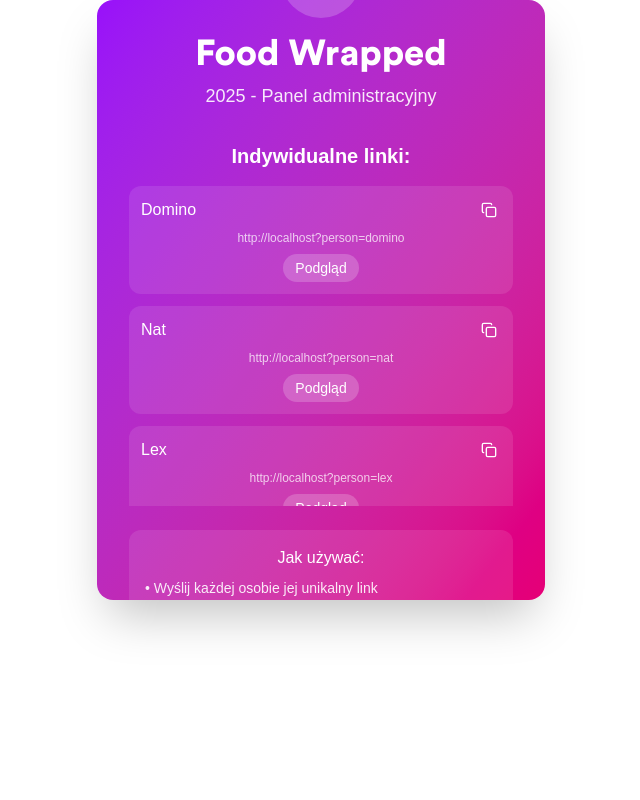
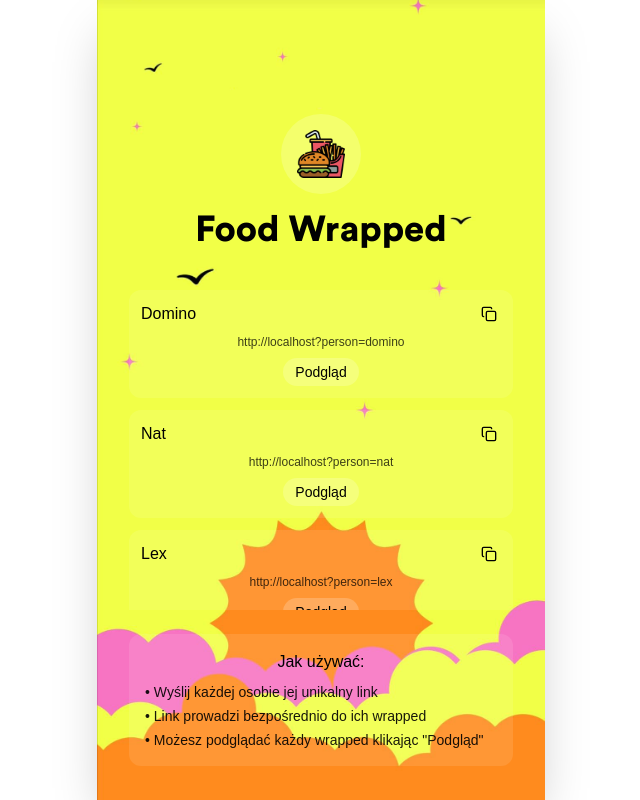
Before and after one commit to Krrio/foodWrapped, a Next.js app: page / in a window 1280 px wide. Shown: the whole page, without its empty margins (319-959 px from the left). Built offline with nearby package versions, Linux system fonts and the light colour scheme.

Commit message:
Add background and food images to AdminPanel and update styles

```diff
--- a/components/warpped.tsx
+++ b/components/warpped.tsx
@@ -2,6 +2,7 @@
 import React, { useState, useEffect } from 'react';
 import { ChevronLeft, ChevronRight, Play, Pause, RotateCcw, TrendingUp, MapPin, Crown, DollarSign, Share2, Copy, CheckCircle } from 'lucide-react';
 import { Order, sampleData } from '@/constants/food';
+import Image from 'next/image';
 
 function generateSlug(name: string): string {
   const polishChars: { [key: string]: string } = {
@@ -175,18 +176,18 @@ const AdminPanel: React.FC<{ onSelectPerson: (person: string) => void }> = ({ on
   };
 
   return (
-    <div className="w-full max-w-md mx-auto h-[600px] bg-gradient-to-br from-purple-600 to-pink-600 rounded-2xl shadow-2xl overflow-hidden">
-      <div className="h-full flex flex-col justify-center items-center text-center p-8 text-white overflow-y-auto">
-        <div className="mb-8">
-          <div className="w-20 h-20 bg-white/20 rounded-full flex items-center justify-center mx-auto mb-4">
-            <span className="text-3xl">🍕</span>
-          </div>
+    <div className="w-full max-w-md mx-auto h-screen bg-[url('/images/bg-1.png')] bg-cover bg-center shadow-2xl overflow-hidden">
+    <div className="h-full flex flex-col justify-center items-center text-center p-8 text-black overflow-y-auto">
+      <div className="mb-8">
+        <div className="w-20 h-20 bg-white/20 rounded-full flex items-center justify-center mx-auto mb-4 xl:mt-20">
+          <span className="text-3xl">
+            <Image src="/images/food.png" alt='food' width={48} height={48}/>
+          </span>
+        </div>
           <h1 className="text-4xl font-bold mb-2 circular-regular">Food Wrapped</h1>
-          <p className="text-lg opacity-90">2025 - Panel administracyjny</p>
         </div>
 
         <div className="w-full">
-          <h2 className="text-xl font-semibold mb-4">Indywidualne linki:</h2>
           <div className="space-y-3 max-h-80 overflow-y-auto">
             {people.map(person => {
               const slug = generateSlug(person);
```
Also changed, not shown: public/images/bg-1.png (added), public/images/food.png (added).
